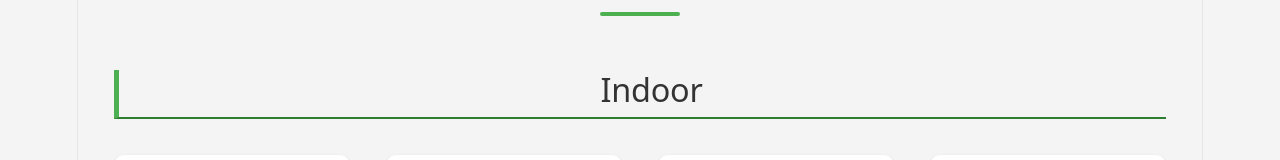
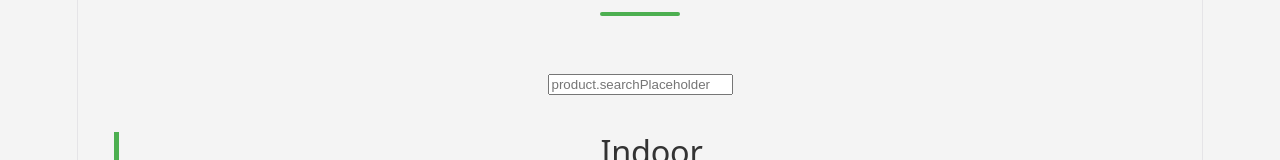
Before and after one commit to ali-alfozo/paradise-nursery, a React (Vite) app: page /paradise-nursery/plants in a window 1280 px wide. Shown: the part 170-330 px from the top of the page. Built offline with nearby package versions, Linux system fonts and the light colour scheme.

Commit message:
Add search functionality to ProductList

```diff
--- a/src/components/ProductList.jsx
+++ b/src/components/ProductList.jsx
@@ -1,4 +1,4 @@
-import React from 'react';
+  import React, { useState } from 'react';
   import { useTranslation } from 'react-i18next';
   import toast from 'react-hot-toast';
   import { useDispatch, useSelector } from 'react-redux';
@@ -11,6 +11,7 @@ function ProductList() {
     const { t } = useTranslation();
     const dispatch = useDispatch();
     const cartItems = useSelector((state) => state.cart.items);
+    const [searchTerm, setSearchTerm] = useState('');
 
     const isInCart = (id) => cartItems.some((item) => item.id === id);
 
@@ -27,16 +28,42 @@ function ProductList() {
 
     const categories = [...new Set(plantsData.map((plant) => plant.category))];
 
+    const filteredPlants = plantsData.filter((plant) => {
+      const englishName = plant.name.toLowerCase();
+      const translatedName = t(`plants.${plant.name}`, plant.name).toLowerCase();
+      const search = searchTerm.toLowerCase();
+      return englishName.includes(search) || translatedName.includes(search);
+    });
+
     return (
       <div className="product-list">
         <h1 className="page-title">{t('nav.plants')}</h1>
-      {categories.map((category) => (
+
+        <div className="search-container">
+          <input
+            type="text"
+            placeholder={t('product.searchPlaceholder')}
+            value={searchTerm}
+            onChange={(e) => setSearchTerm(e.target.value)}
+            className="search-input"
+          />
+        </div>
+
+        {filteredPlants.length === 0 ? (
+          <p className="no-results">{t('product.noResults')}</p>
+        ) : (
+          categories.map((category) => {
+            const plantsInCategory = filteredPlants.filter(
+              (plant) => plant.category === category
+            );
+
+            if (plantsInCategory.length === 0) return null;
+
+            return (
               <div key={category} className="category">
                 <h2>{translateCategory(category)}</h2>
                 <div className="plants-grid">
-            {plantsData
-              .filter((plant) => plant.category === category)
-              .map((plant) => (
+                  {plantsInCategory.map((plant) => (
                     <div key={plant.id} className="plant-card">
                       <Link to={`/plants/${plant.id}`} className="card-link">
                         <div className="image-container">
@@ -59,7 +86,9 @@ function ProductList() {
                   ))}
                 </div>
               </div>
-      ))}
+            );
+          })
+        )}
       </div>
     );
   }
```
Lines whose indentation alone changed are shown as unchanged.
